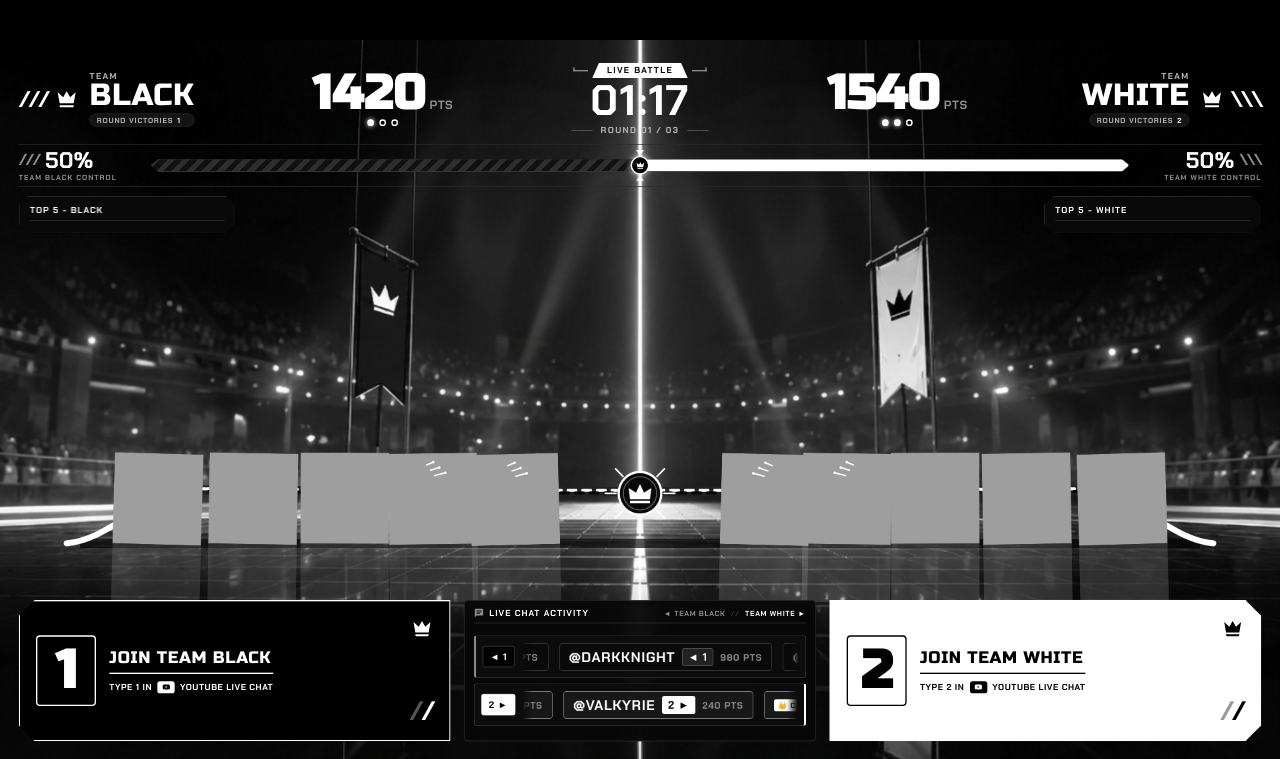
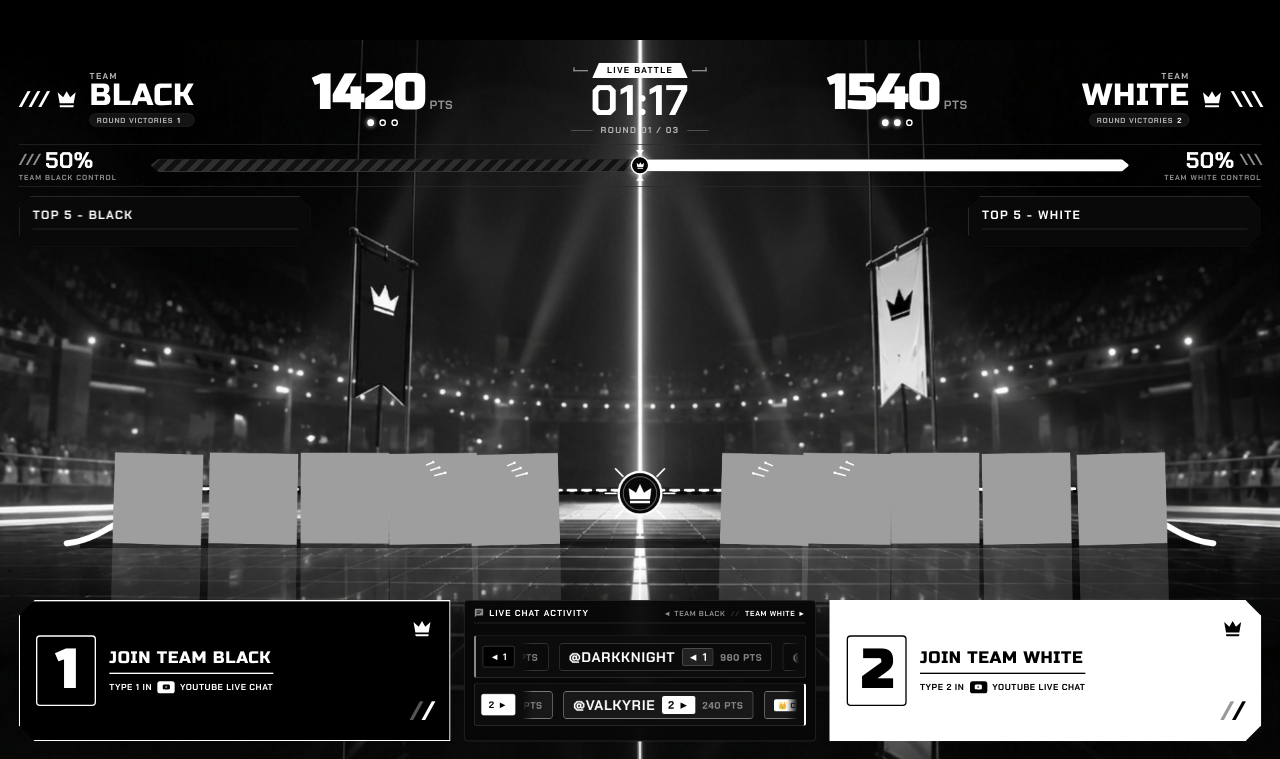
Before and after one commit to himalayladha/youtube-tug-of-war, a PHP site: page /game/index.html in a window 1280 px wide. Shown: the top 759 px of the page. Run offline with PHP 8.4, Linux system fonts and the light colour scheme; data that the repository does not hold is empty; some libraries are stand-ins or nearby versions.

Commit message:
feat(ui): enlarge Top 5 leaderboard cards on both sides for enhanced broadcast visibility

```diff
--- a/game/css/styles.css
+++ b/game/css/styles.css
@@ -478,34 +478,33 @@ body, html {
 }
 
 .top5-card {
-  width: 326px;
-  background: rgba(10, 10, 10, 0.90);
-  border: 1.5px solid #333333;
-  clip-path: polygon(14px 0, calc(100% - 14px) 0, 100% 14px, 100% calc(100% - 14px), calc(100% - 14px) 100%, 14px 100%, 0 calc(100% - 14px), 0 14px);
+  width: 440px;
+  background: rgba(10, 10, 10, 0.92);
+  border: 1.5px solid #383838;
+  clip-path: polygon(18px 0, calc(100% - 18px) 0, 100% 18px, 100% calc(100% - 18px), calc(100% - 18px) 100%, 18px 100%, 0 calc(100% - 18px), 0 18px);
   backdrop-filter: blur(14px);
-  padding: 12px 16px;
+  padding: 16px 20px;
   display: flex;
   flex-direction: column;
-  gap: 6px;
-  box-shadow: 0 12px 36px rgba(0, 0, 0, 0.90);
+  gap: 10px;
+  box-shadow: 0 16px 40px rgba(0, 0, 0, 0.92);
 }
 
 .top5-card-header {
   font-family: var(--font-tech);
-  font-size: 13px;
+  font-size: 18px;
   font-weight: 900;
-  letter-spacing: 1.5px;
+  letter-spacing: 2px;
   text-transform: uppercase;
   color: var(--c-white);
-  padding-bottom: 6px;
+  padding-bottom: 8px;
   border-bottom: 1.5px solid var(--c-dark-5);
 }
 
 .top5-list {
   display: flex;
   flex-direction: column;
-  gap: 4px;
-  max-height: 200px;
+  gap: 7px;
   overflow: hidden;
 }
 
--- a/game/js/game.js
+++ b/game/js/game.js
@@ -447,7 +447,7 @@
     const container = document.getElementById(containerId);
     if (!container) return;
 
-    const crownSvg = `<svg style="width:12px;height:12px;fill:#FFFFFF;margin-left:4px;" viewBox="0 0 24 24"><path d="M5 16L3 5l5.5 5L12 4l3.5 6L21 5l-2 11H5m14 3c0 .6-.4 1-1 1H6c-.6 0-1-.4-1-1v-1h14v1z"/></svg>`;
+    const crownSvg = `<svg style="width:17px;height:17px;fill:#FFFFFF;margin-left:5px;" viewBox="0 0 24 24"><path d="M5 16L3 5l5.5 5L12 4l3.5 6L21 5l-2 11H5m14 3c0 .6-.4 1-1 1H6c-.6 0-1-.4-1-1v-1h14v1z"/></svg>`;
 
     while (container.children.length > top5List.length) {
       container.removeChild(container.lastElementChild);
```
Also changed, not shown: other parts of game/css/styles.css (+19 -13 lines).
